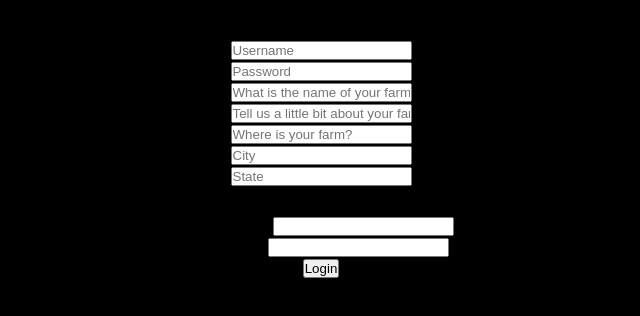
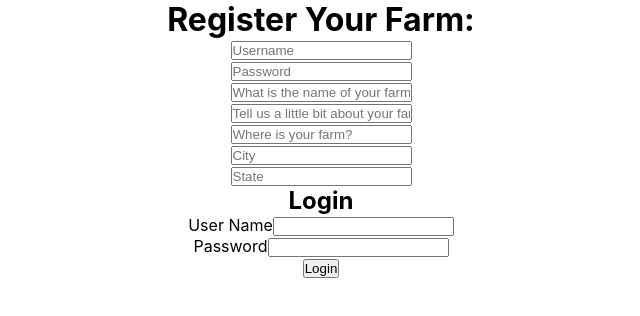
Before and after one commit to bethel-school-of-technology/team-gigasowers-frontend, a React (Create React App) app in the folder veggie-tender/: page / in a window 1280 px wide. Shown: the top 316 px of the page, without its empty margins (319-959 px from the left). Built offline with nearby package versions, Linux system fonts and the light colour scheme.

Commit message:
added pages and some components

```diff
--- a/veggie-tender/src/styles/GlobalStyles.js
+++ b/veggie-tender/src/styles/GlobalStyles.js
@@ -13,7 +13,7 @@ const GlobalStyles = createGlobalStyle`
 }
 html{
     font-family: 'NunitoRegular';
-    background-color: var(--black);
+    font-color: var(--black);
 }
 `;
 export default GlobalStyles;
```
Also changed, not shown: veggie-tender/src/pages/FarmerProfile.js (added, +12 -0 lines), veggie-tender/src/components/FarmerInfo.js (added), veggie-tender/src/components/FarmerProduce.js (added), veggie-tender/src/components/UserRegisterForm.js (added), veggie-tender/src/pages/Landing.js (added), veggie-tender/src/pages/UserProfile.js (added), veggie-tender/src/pages/UserReg.js (added).
